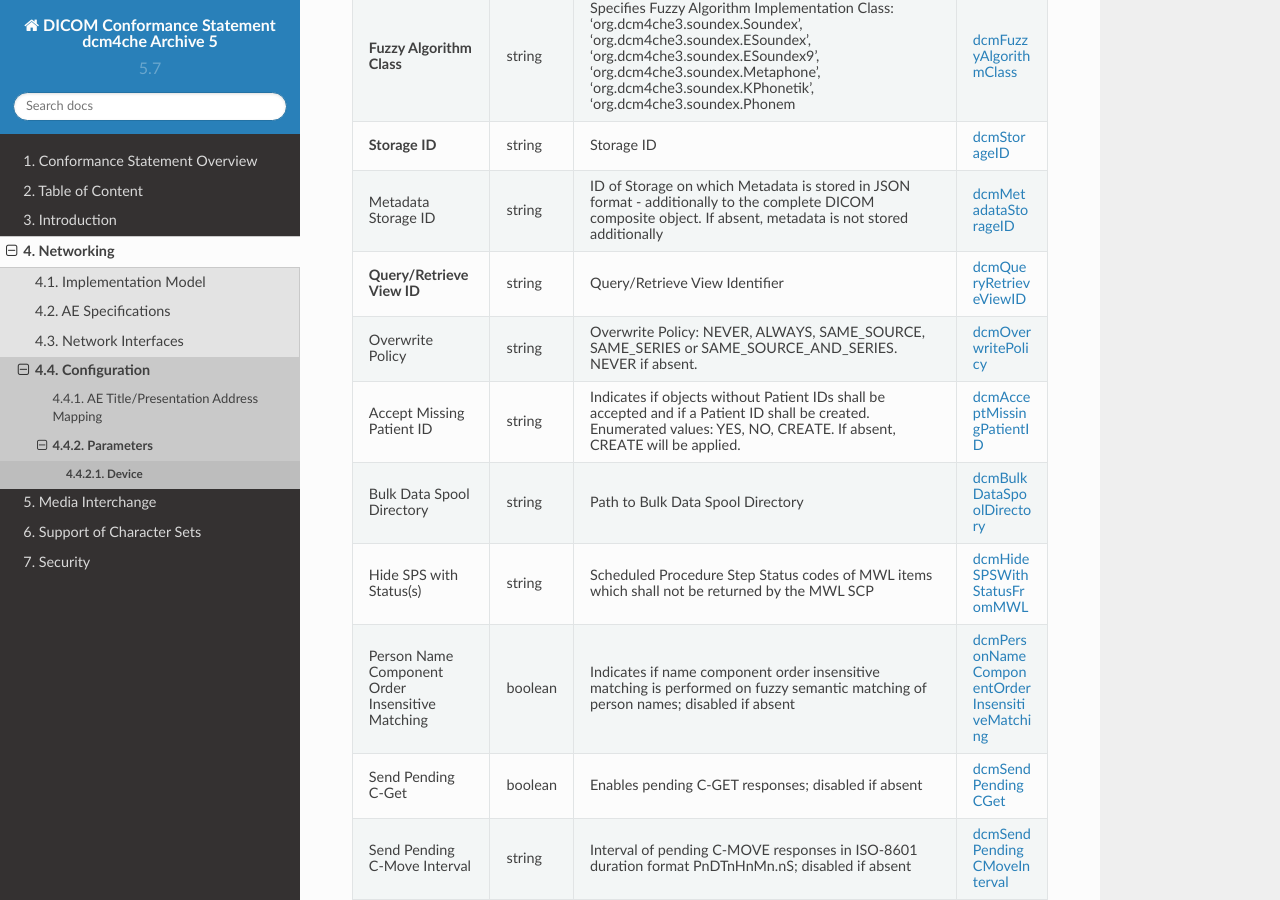
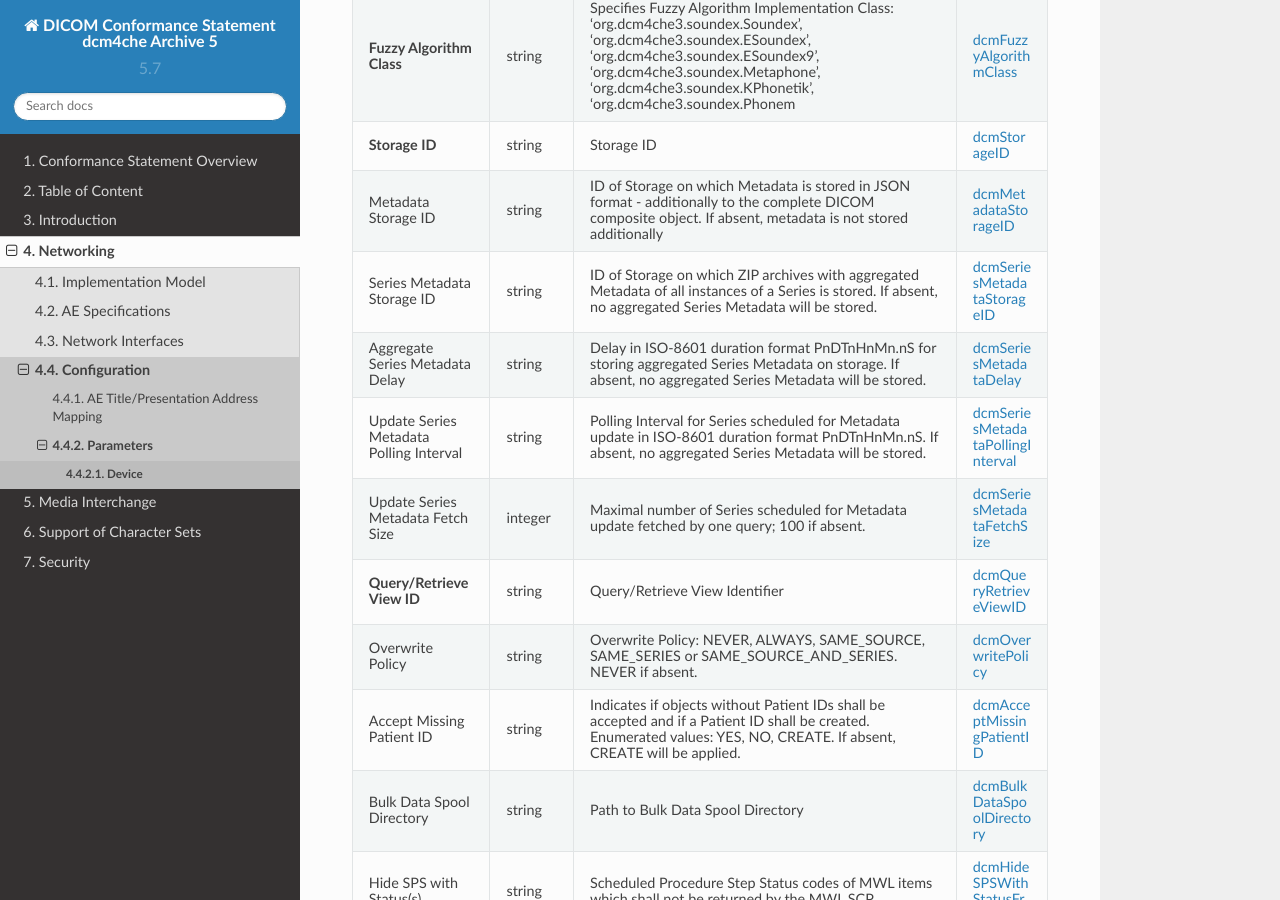
Before and after one commit to dcm4che/dcm4chee-arc-cs, a Sphinx documentation site: the page built from docs/networking/config/archiveDevice.rst, in a window 1280 px wide and 900 px high, scrolled down 331 px. Built offline with Sphinx 7.4.7 and the Read the Docs theme 2.0.0, drawn with Linux system fonts in a browser that asks for light colours; some of the changed text lies outside the part shown.

Commit message:
Sychronize another archive instances with local changes by IOCM-RS dcm4che/dcm4chee-arc-light#458

```diff
--- a/docs/networking/config/archiveDevice.rst
+++ b/docs/networking/config/archiveDevice.rst
@@ -19,6 +19,22 @@
     .. _dcmMetadataStorageID:
 
     dcmMetadataStorageID_"
+    "Series Metadata Storage ID",string,"ID of Storage on which ZIP archives with aggregated Metadata of all instances of a Series is stored. If absent, no aggregated Series Metadata will be stored.","
+    .. _dcmSeriesMetadataStorageID:
+
+    dcmSeriesMetadataStorageID_"
+    "Aggregate Series Metadata Delay",string,"Delay in ISO-8601 duration format PnDTnHnMn.nS for storing aggregated Series Metadata on storage. If absent, no aggregated Series Metadata will be stored.","
+    .. _dcmSeriesMetadataDelay:
+
+    dcmSeriesMetadataDelay_"
+    "Update Series Metadata Polling Interval",string,"Polling Interval for Series scheduled for Metadata update in ISO-8601 duration format PnDTnHnMn.nS. If absent, no aggregated Series Metadata will be stored.","
+    .. _dcmSeriesMetadataPollingInterval:
+
+    dcmSeriesMetadataPollingInterval_"
+    "Update Series Metadata Fetch Size",integer,"Maximal number of Series scheduled for Metadata update fetched by one query; 100 if absent.","
+    .. _dcmSeriesMetadataFetchSize:
+
+    dcmSeriesMetadataFetchSize_"
     "**Query/Retrieve View ID**",string,"Query/Retrieve View Identifier","
     .. _dcmQueryRetrieveViewID:
 
```
Also changed, not shown: other parts of docs/networking/config/archiveDevice.rst (+5 -0 lines), docs/networking/config/archiveNetworkAE.rst (+8 -0 lines), docs/networking/config/rsForwardRule.rst (added, +21 -0 lines).
